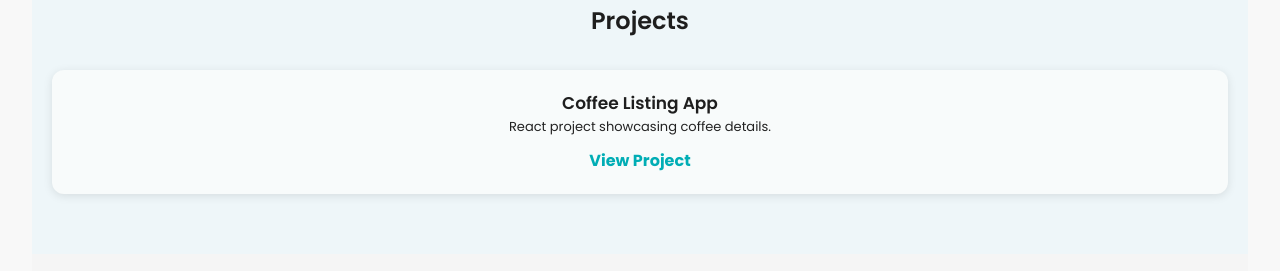
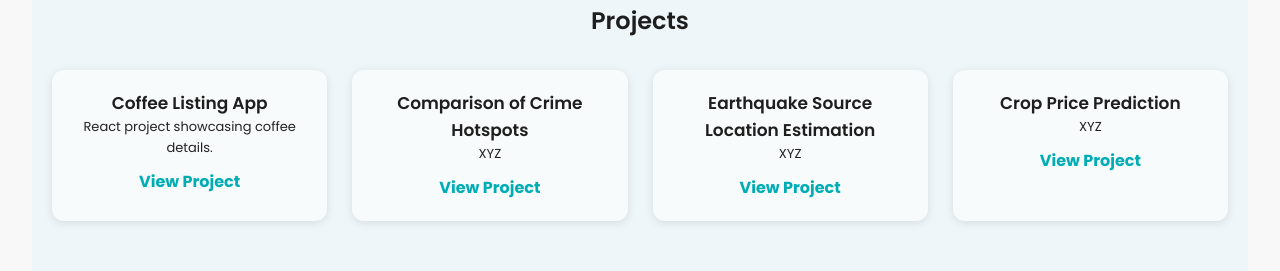
Before and after one commit to Harini-04/My-Portfolio, a React (Vite) app: page / in a window 1280 px wide. Shown: the part 946-1217 px from the top of the page. Built offline with nearby package versions, Linux system fonts and the light colour scheme.

Commit message:
need to be updated

```diff
--- a/src/Components/Projects/Projects.jsx
+++ b/src/Components/Projects/Projects.jsx
@@ -4,6 +4,9 @@ import "./Projects.css";
 function Projects() {
   const projectList = [
     { title: "Coffee Listing App", desc: "React project showcasing coffee details.", link: "#" },
+    { title: "Comparison of Crime Hotspots", desc:"XYZ", link:"#"},
+    { title: "Earthquake Source Location Estimation", desc:"XYZ", link:"#"},
+    { title: "Crop Price Prediction", desc:"XYZ", link:"#"},
   ];
 
   return (
```
